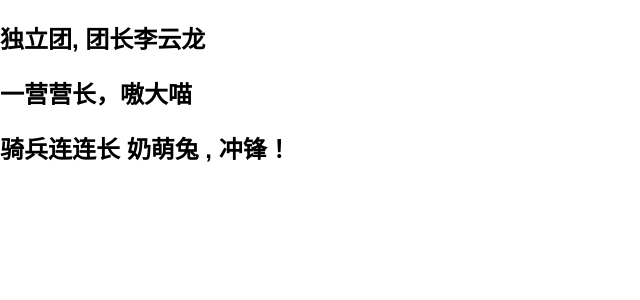
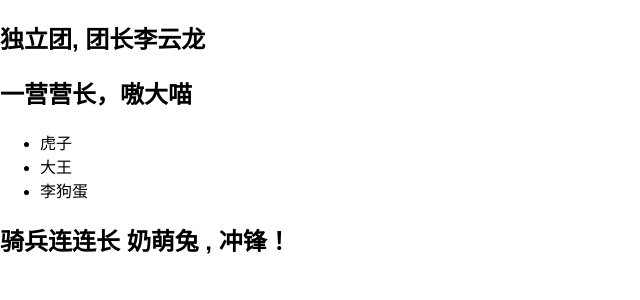
Before and after one commit to yanlele/React-Chat-Work, a React app: page / in a window 1280 px wide. Shown: the top 300 px of the page, without its empty margins (0-640 px from the left). Built offline with nearby package versions, Linux system fonts and the light colour scheme.

Commit message:
通过map的方式来渲染列表

```diff
--- a/src/App.js
+++ b/src/App.js
@@ -24,7 +24,14 @@ class OneCampsite extends React.Component{
     render(){
         // const boss='张大彪';
         return(
-            <h2>一营营长，{this.props.boss}</h2>
+            <div>
+                <h2>一营营长，{this.props.boss}</h2>
+                <ul>
+                    {this.state.solders.map((value)=>{
+                        return <li key={value}>{value}</li>
+                    })}
+                </ul>
+            </div>
         )
     }
 }
```
